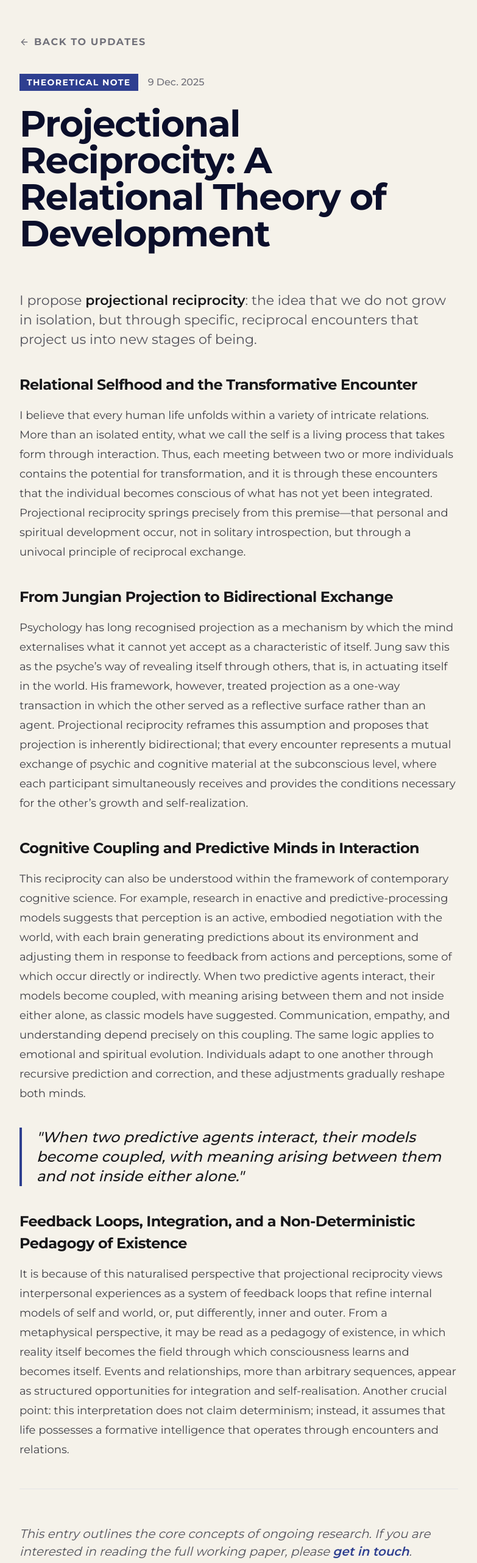
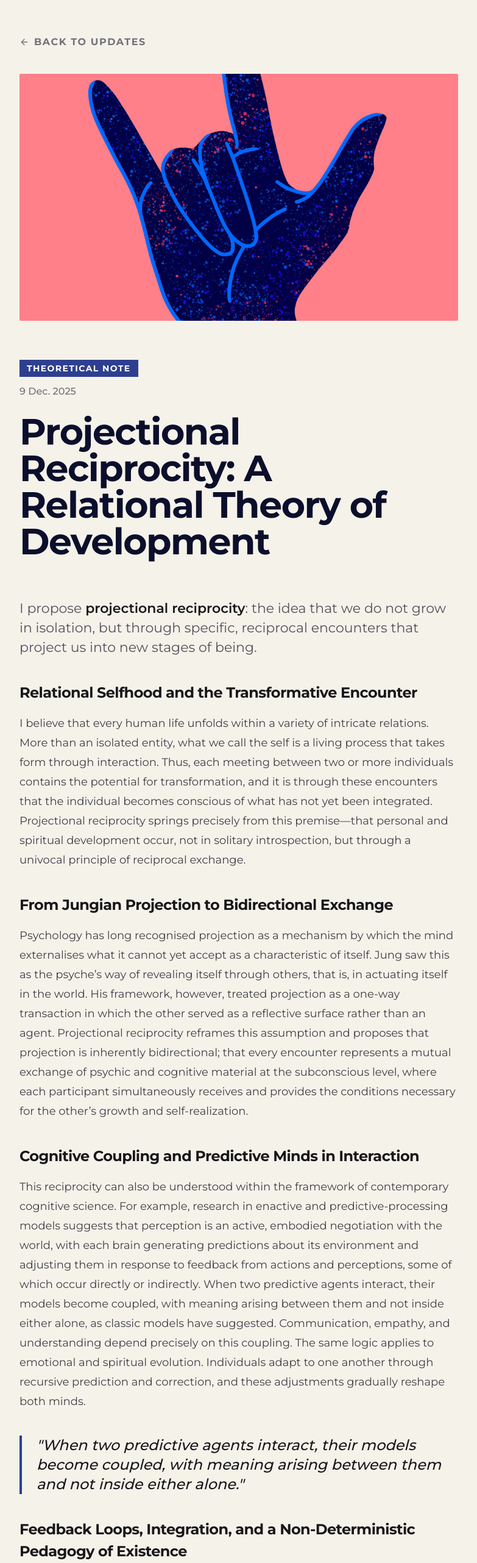
Before and after one commit to RiseforHope/personal-website, a Next.js app: page /blog/projectional-reciprocity in a window 1280 px wide. Shown: the part 234-2797 px from the top of the page at 61% size, without its empty margins (248-1031 px from the left). Built offline with nearby package versions, Linux system fonts and the light colour scheme.

Commit message:
auth feature

```diff
--- a/app/blog/projectional-reciprocity/page.tsx
+++ b/app/blog/projectional-reciprocity/page.tsx
@@ -1,9 +1,49 @@
+"use client";
+
+import Image from "next/image";
+import { Share2 } from "lucide-react"; // Import Share icon
+
 export default function Page() {
+
+  // Logic for the Share Button
+  const handleShare = async () => {
+    // Check if the browser supports the native share API (Mobile/Modern Browsers)
+    if (navigator.share) {
+      try {
+        await navigator.share({
+          title: "Projectional Reciprocity",
+          text: "Check out this theoretical note by J. Bladimir Garcia.",
+          url: window.location.href,
+        });
+      } catch (error) {
+        console.log("Error sharing:", error);
+      }
+    } else {
+      // Fallback for desktop browsers that don't support share (Copy to Clipboard)
+      navigator.clipboard.writeText(window.location.href);
+      alert("Link copied to clipboard!");
+    }
+  };
+
   return (
     <>
+      {/* 1. TOP IMAGE (Visible on ALL screens) */}
+      <div className="relative mb-10 aspect-[16/9] w-full overflow-hidden rounded-sm bg-zinc-100 dark:bg-zinc-800 md:mb-16">
+        {/* Replace src with your actual image path */}
+        <Image
+          src="/images/post-hero-1.jpg"
+          alt="Abstract representation of development"
+          fill
+          className="object-cover"
+          priority
+        />
+      </div>
+
       {/* --- HEADER --- */}
       <header className="mb-12 md:mb-16">
-        <div className="mb-6 flex items-center gap-4">
+
+        {/* 2. DATE UNDER LABEL (Changed to flex-col) */}
+        <div className="mb-6 flex flex-col items-start gap-3">
           <span className="inline-block bg-[#2e3f90] px-3 py-1 text-xs font-bold uppercase tracking-widest text-white">
             Theoretical Note
           </span>
@@ -52,9 +92,19 @@ export default function Page() {
           It is because of this naturalised perspective that projectional reciprocity views interpersonal experiences as a system of feedback loops that refine internal models of self and world, or, put differently, inner and outer. From a metaphysical perspective, it may be read as a pedagogy of existence, in which reality itself becomes the field through which consciousness learns and becomes itself. Events and relationships, more than arbitrary sequences, appear as structured opportunities for integration and self-realisation. Another crucial point: this interpretation does not claim determinism; instead, it assumes that life possesses a formative intelligence that operates through encounters and relations.
         </p>
 
-        {/* --- CONTACT CTA --- */}
-        {/* Added margin-top (mt-12) and a divider for visual separation */}
-        <div className="mt-12 border-t border-zinc-200 pt-8 dark:border-zinc-700">
+        {/* 3. FUNCTIONAL SHARE BUTTON (Before the divider) */}
+        <div className="mt-12 mb-8">
+          <button
+            onClick={handleShare}
+            className="group flex items-center gap-2 text-sm font-bold uppercase tracking-widest text-[#2e3f90] dark:text-[#5c7cfa] transition-colors hover:text-[#2e3f90]/80"
+          >
+            <Share2 className="h-4 w-4 transition-transform group-hover:-translate-y-1" />
+            Share this entry
+          </button>
+        </div>
+
+        {/* --- CONTACT CTA (The "Soft Line" Section) --- */}
+        <div className="border-t border-zinc-200 pt-8 dark:border-zinc-700">
           <p className="text-base italic text-zinc-600 dark:text-zinc-400">
             This entry outlines the core concepts of ongoing research. If you are interested in reading the full working paper, please{' '}
             <a href="mailto:bladimir@riseforhope.org" className="font-semibold no-underline hover:underline">
--- a/components/NewsSection.tsx
+++ b/components/NewsSection.tsx
@@ -1,7 +1,7 @@
 "use client";
 
 import Link from "next/link";
-import { ArrowRight } from "lucide-react"; // Import Arrow for the scroll hint
+import { ArrowRight } from "lucide-react";
 
 const projects = [
   {
@@ -40,7 +40,6 @@ const projects = [
 
 export default function NewsSection() {
   return (
-    // Section Background: Beige -> Dark Base (#242730)
     <section className="bg-[#f5f2ea] dark:bg-[#242730] py-20 text-zinc-900 dark:text-zinc-100 transition-colors duration-300">
       <div className="mx-auto max-w-7xl">
 
@@ -52,19 +51,16 @@ export default function NewsSection() {
             </span>
           </div>
 
-          {/* Flex container to hold Title + Scroll Hint */}
           <div className="flex flex-col md:flex-row md:items-end justify-between gap-4">
             <h2 className="text-3xl font-bold tracking-tight md:text-5xl text-zinc-900 dark:text-white">
               Current Projects &amp; News
             </h2>
 
-            {/* Desktop Scroll Hint (Animated) */}
             <div className="hidden md:flex items-center gap-2 text-sm font-bold uppercase tracking-widest text-zinc-400 dark:text-zinc-500 animate-pulse">
               <span>Scroll</span>
               <ArrowRight className="h-4 w-4" />
             </div>
 
-            {/* Mobile Swipe Hint */}
             <div className="md:hidden text-xs font-bold uppercase tracking-widest text-zinc-400 mt-2">
               Swipe to explore →
             </div>
@@ -72,23 +68,20 @@ export default function NewsSection() {
         </div>
 
         {/* CARDS SCROLL */}
-        {/* Added cursor-grab to indicate interactivity */}
-        <div className="flex w-full snap-x snap-mandatory gap-6 overflow-x-auto pb-12 px-6 md:px-16 scrollbar-hide cursor-grab active:cursor-grabbing">
+        {/* FIX 1: Removed 'px-6 md:px-16' from this container line. */}
+        <div className="flex w-full snap-x snap-mandatory gap-6 overflow-x-auto pb-12 scrollbar-hide cursor-grab active:cursor-grabbing">
+
           {projects.map((item) => (
             <div
               key={item.id}
-              // CARD BACKGROUND: White -> Lighter Dark (#2f333f)
               className="group relative flex min-w-[85vw] flex-col bg-white dark:bg-[#2f333f] shadow-sm transition-all hover:shadow-md md:min-w-[400px] snap-start p-8"
             >
-              {/* Label */}
               <div className="mb-6">
-                {/* Label BG: Beige -> Dark Base (#242730) to contrast with the card */}
                 <span className="inline-block bg-[#f5f2ea] dark:bg-[#242730] px-3 py-1 text-xs font-bold uppercase tracking-widest text-[#2e3f90] dark:text-zinc-300">
                   {item.category}
                 </span>
               </div>
 
-              {/* Content */}
               <div className="flex flex-1 flex-col">
                 <div className="mb-8">
                   <h3 className="mb-3 text-xl font-bold leading-tight text-[#0b0f2b] dark:text-white md:text-2xl">
@@ -101,12 +94,10 @@ export default function NewsSection() {
                   </p>
                 </div>
 
-                {/* EXACT ANIMATION STRUCTURE RESTORED */}
                 <div className="mt-auto">
                   <Link href={item.href} className="group block">
-                    {/* Title + arrow always stay together */}
                     <div className="inline-flex items-center gap-3">
-                      <div className="text-lg font-light uppercase tracking-[0.12em] text-zinc-800 dark:text-zinc-200 sm:text-xl md:text-sm md:font-normal md:tracking-widest underline-offset-4 transition-colors group-hover:underline group-hover:text-[#2e3f90] dark:group-hover:text-[#5c7cfa]">
+                      <div className="text-sm font-light uppercase tracking-[0.12em] text-zinc-800 dark:text-zinc-200 sm:text-xl md:text-sm md:font-normal md:tracking-widest underline-offset-4 transition-colors group-hover:underline group-hover:text-[#2e3f90] dark:group-hover:text-[#5c7cfa]">
                         {item.date}
                       </div>
 
@@ -121,6 +112,9 @@ export default function NewsSection() {
               </div>
             </div>
           ))}
+
+          {/* FIX 3: RIGHT SPACER */}
+          {/* Ensures the last card doesn't touch the right edge either */}
           <div className="w-6 shrink-0 md:w-16" />
         </div>
       </div>
```
Also changed, not shown: app/about/page.tsx (+9 -14 lines), public/images/about-portrait.jpg, public/images/post-hero-1.jpg (added).
